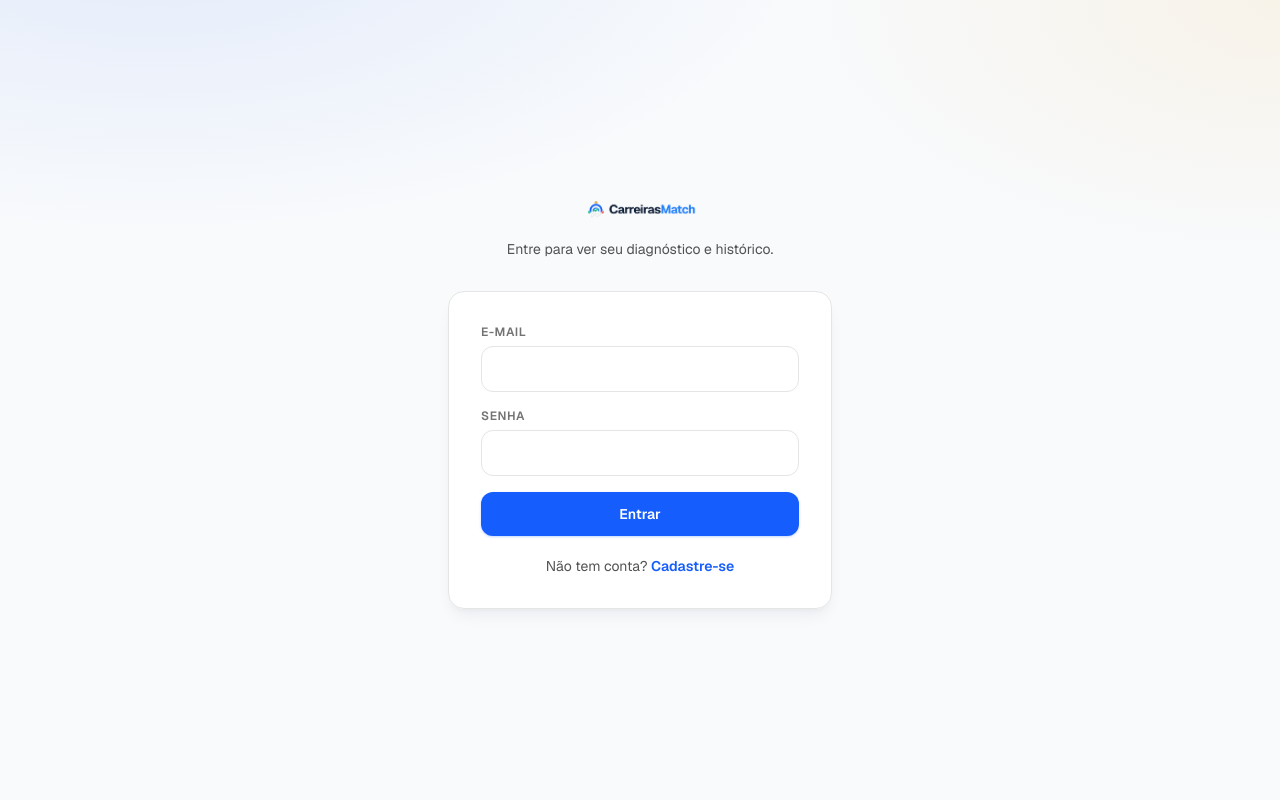
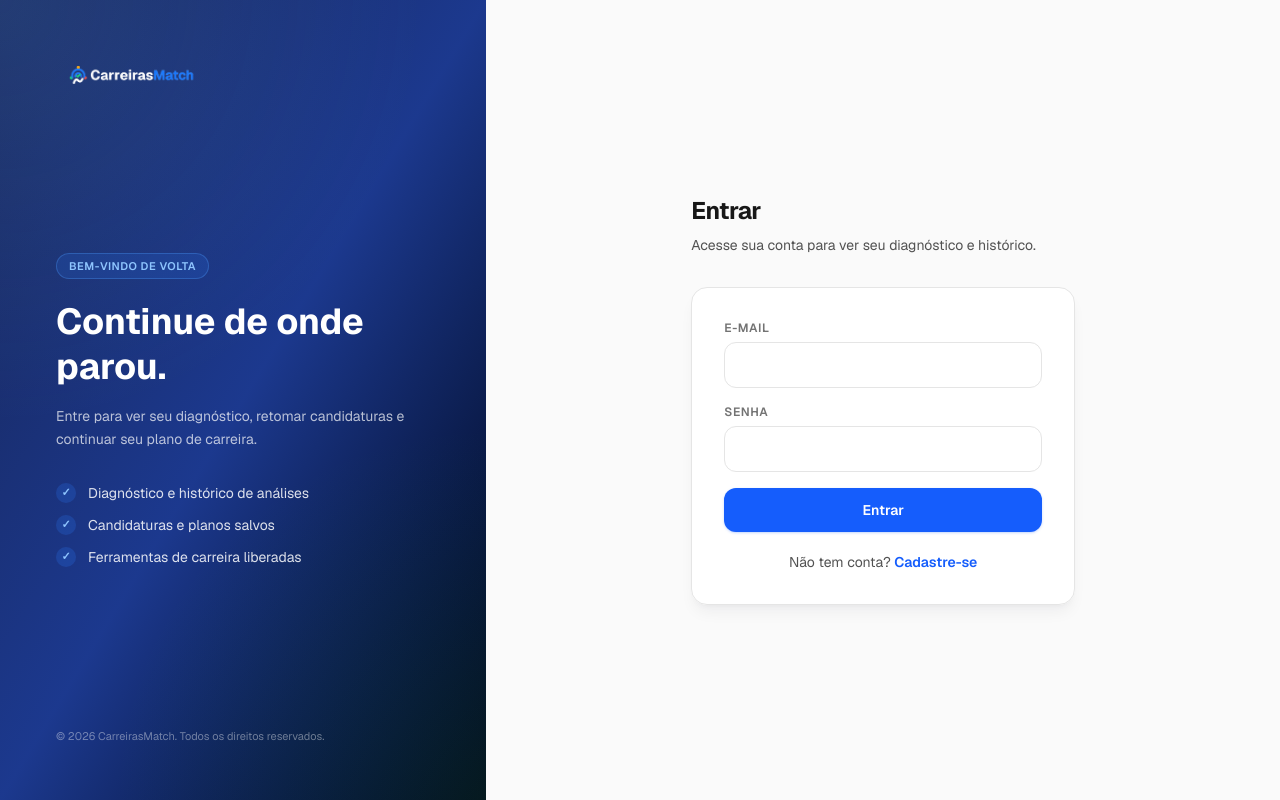
Before and after one commit to amandaleandro/carreirasmatch, a Next.js app: page /login in a window 1280 px wide. Built offline with nearby package versions, Linux system fonts and the light colour scheme; no server answers.

Commit message:
Give login/register a premium split-screen layout
Add AuthShell: a gradient brand panel with value-prop highlights next to
the form, matching the ContentPage visual language. Also adds a real
Google G icon to the login button instead of plain text.

```diff
--- a/src/app/login/page.tsx
+++ b/src/app/login/page.tsx
@@ -1,6 +1,5 @@
-import Link from "next/link";
 import { LoginForm } from "@/components/login-form";
-import { BrandLogo } from "@/components/brand-logo";
+import { AuthShell } from "@/components/auth-shell";
 
 export default function LoginPage() {
   const googleEnabled = Boolean(
@@ -8,21 +7,26 @@ export default function LoginPage() {
   );
 
   return (
-    <main className="min-h-screen flex items-center justify-center px-4 py-16">
-      <div className="w-full max-w-sm">
-        <header className="mb-8 flex flex-col items-center text-center">
-          <Link href="/">
-            <BrandLogo heightClassName="h-9" />
-          </Link>
-          <p className="text-neutral-600 dark:text-neutral-400 mt-3 text-sm">
-            Entre para ver seu diagnóstico e histórico.
-          </p>
-        </header>
+    <AuthShell
+      eyebrow="Bem-vindo de volta"
+      headline="Continue de onde parou."
+      description="Entre para ver seu diagnóstico, retomar candidaturas e continuar seu plano de carreira."
+      highlights={[
+        "Diagnóstico e histórico de análises",
+        "Candidaturas e planos salvos",
+        "Ferramentas de carreira liberadas",
+      ]}
+    >
+      <header className="mb-8 text-center lg:text-left">
+        <h1 className="text-2xl font-bold tracking-tight text-neutral-900 dark:text-white">Entrar</h1>
+        <p className="text-neutral-600 dark:text-neutral-400 mt-2 text-sm">
+          Acesse sua conta para ver seu diagnóstico e histórico.
+        </p>
+      </header>
 
-        <div className="rounded-2xl border border-neutral-200 dark:border-neutral-800 bg-white/95 dark:bg-neutral-950/95 shadow-lg shadow-slate-900/5 p-6 md:p-8">
-          <LoginForm googleEnabled={googleEnabled} />
-        </div>
+      <div className="rounded-2xl border border-neutral-200 dark:border-neutral-800 bg-white/95 dark:bg-neutral-950/95 shadow-lg shadow-slate-900/5 p-6 md:p-8">
+        <LoginForm googleEnabled={googleEnabled} />
       </div>
-    </main>
+    </AuthShell>
   );
 }
--- a/src/app/register/page.tsx
+++ b/src/app/register/page.tsx
@@ -4,7 +4,7 @@ import { useState, FormEvent } from "react";
 import { signIn } from "next-auth/react";
 import { useRouter, useSearchParams } from "next/navigation";
 import Link from "next/link";
-import { BrandLogo } from "@/components/brand-logo";
+import { AuthShell } from "@/components/auth-shell";
 import { CAREER_SEGMENT_OPTIONS, type CareerSegment } from "@/lib/career-segments";
 import { COMMON_PROFESSIONAL_AREAS } from "@/lib/course-catalog";
 
@@ -64,19 +64,24 @@ export default function RegisterPage() {
   }
 
   return (
-    <main className="min-h-screen flex items-center justify-center px-4 py-16">
-      <div className="w-full max-w-sm">
-        <header className="mb-8 flex flex-col items-center text-center">
-          <Link href="/">
-            <BrandLogo heightClassName="h-9" />
-          </Link>
-          <h1 className="text-2xl font-bold tracking-tight mt-4">Criar conta</h1>
-          <p className="text-neutral-600 dark:text-neutral-400 mt-2 text-sm">
-            Leva menos de um minuto.
-          </p>
-        </header>
+    <AuthShell
+      eyebrow="Comece agora"
+      headline="Sua carreira merece um plano, não só um currículo."
+      description="Crie sua conta gratuita e receba um diagnóstico claro do que já está bom e do que ajustar antes de aplicar."
+      highlights={[
+        "Score de aderência à vaga",
+        "Plano de ação personalizado",
+        "Sem cartão de crédito para começar",
+      ]}
+    >
+      <header className="mb-8 text-center lg:text-left">
+        <h1 className="text-2xl font-bold tracking-tight text-neutral-900 dark:text-white">Criar conta</h1>
+        <p className="text-neutral-600 dark:text-neutral-400 mt-2 text-sm">
+          Leva menos de um minuto.
+        </p>
+      </header>
 
-        <div className="rounded-2xl border border-neutral-200 dark:border-neutral-800 bg-white/95 dark:bg-neutral-950/95 shadow-lg shadow-slate-900/5 p-6 md:p-8">
+      <div className="rounded-2xl border border-neutral-200 dark:border-neutral-800 bg-white/95 dark:bg-neutral-950/95 shadow-lg shadow-slate-900/5 p-6 md:p-8">
           <form onSubmit={handleSubmit} className="space-y-4">
             <div className="space-y-1.5">
               <label className="block text-xs font-semibold text-neutral-500 dark:text-slate-400 uppercase tracking-wider">
@@ -189,8 +194,7 @@ export default function RegisterPage() {
               Entrar
             </Link>
           </p>
-        </div>
       </div>
-    </main>
+    </AuthShell>
   );
 }
--- /dev/null
+++ b/src/components/auth-shell.tsx
@@ -0,0 +1,66 @@
+import Link from "next/link";
+import type { ReactNode } from "react";
+import { BrandLogo } from "@/components/brand-logo";
+
+export function AuthShell({
+  eyebrow,
+  headline,
+  description,
+  highlights,
+  children,
+}: {
+  eyebrow: string;
+  headline: string;
+  description: string;
+  highlights: string[];
+  children: ReactNode;
+}) {
+  return (
+    <div className="min-h-screen flex flex-col lg:flex-row">
+      <div className="hidden lg:flex lg:w-[42%] xl:w-[38%] flex-col justify-between bg-gradient-to-br from-blue-950 via-blue-900 to-slate-950 px-10 py-10 xl:px-14 xl:py-14 relative overflow-hidden">
+        <div className="absolute inset-0 bg-[radial-gradient(circle_at_top_left,rgba(96,165,250,0.18),transparent_45%),radial-gradient(circle_at_bottom_right,rgba(34,197,94,0.10),transparent_40%)]" />
+
+        <Link href="/" className="relative">
+          <BrandLogo heightClassName="h-9" onDark />
+        </Link>
+
+        <div className="relative">
+          <span className="inline-flex items-center gap-1.5 text-[11px] font-semibold uppercase tracking-wider rounded-full px-3 py-1 mb-5 bg-blue-500/15 text-blue-300 border border-blue-400/30">
+            {eyebrow}
+          </span>
+          <h1 className="text-3xl xl:text-4xl font-bold text-white leading-tight">
+            {headline}
+          </h1>
+          <p className="text-white/70 mt-4 text-sm leading-relaxed max-w-sm">
+            {description}
+          </p>
+          <div className="mt-8 space-y-3">
+            {highlights.map((highlight) => (
+              <div key={highlight} className="flex items-center gap-3 text-sm text-white/85">
+                <span className="h-5 w-5 shrink-0 rounded-full bg-blue-500/20 text-blue-300 flex items-center justify-center text-[11px] font-bold">
+                  ✓
+                </span>
+                {highlight}
+              </div>
+            ))}
+          </div>
+        </div>
+
+        <p className="relative text-[11px] text-white/40">
+          © {new Date().getFullYear()} CarreirasMatch. Todos os direitos reservados.
+        </p>
+      </div>
+
+      <div className="flex-1 flex items-center justify-center px-4 py-12 lg:py-16 bg-neutral-50 dark:bg-neutral-950">
+        <div className="w-full max-w-sm">
+          <div className="lg:hidden mb-8 flex flex-col items-center text-center">
+            <Link href="/">
+              <BrandLogo heightClassName="h-9" />
+            </Link>
+          </div>
+          {children}
+        </div>
+      </div>
+    </div>
+  );
+}
--- a/src/components/login-form.tsx
+++ b/src/components/login-form.tsx
@@ -41,8 +41,14 @@ export function LoginForm({ googleEnabled }: { googleEnabled: boolean }) {
           <button
             type="button"
             onClick={() => signIn("google", { callbackUrl: "/dashboard" })}
-            className="w-full rounded-xl border border-neutral-200 dark:border-white/10 py-3 text-sm font-semibold transition-colors hover:bg-neutral-50 dark:hover:bg-white/[0.03]"
+            className="w-full flex items-center justify-center gap-2.5 rounded-xl border border-neutral-200 dark:border-white/10 py-3 text-sm font-semibold transition-colors hover:bg-neutral-50 dark:hover:bg-white/[0.03]"
           >
+            <svg viewBox="0 0 24 24" className="h-4 w-4" aria-hidden="true">
+              <path fill="#4285F4" d="M23.49 12.27c0-.79-.07-1.54-.2-2.27H12v4.51h6.47a5.53 5.53 0 0 1-2.4 3.63v3h3.86c2.26-2.09 3.56-5.17 3.56-8.87z" />
+              <path fill="#34A853" d="M12 24c3.24 0 5.95-1.07 7.93-2.9l-3.86-3c-1.07.72-2.45 1.15-4.07 1.15-3.13 0-5.78-2.11-6.73-4.96H1.29v3.09A11.99 11.99 0 0 0 12 24z" />
+              <path fill="#FBBC05" d="M5.27 14.29A7.2 7.2 0 0 1 4.89 12c0-.8.14-1.57.38-2.29V6.62H1.29A11.99 11.99 0 0 0 0 12c0 1.93.46 3.76 1.29 5.38z" />
+              <path fill="#EA4335" d="M12 4.75c1.77 0 3.35.61 4.6 1.8l3.42-3.42C17.94 1.19 15.24 0 12 0 7.31 0 3.26 2.69 1.29 6.62l3.98 3.09C6.22 6.86 8.87 4.75 12 4.75z" />
+            </svg>
             Entrar com Google
           </button>
           <div className="flex items-center gap-3 text-xs text-neutral-500">
```
